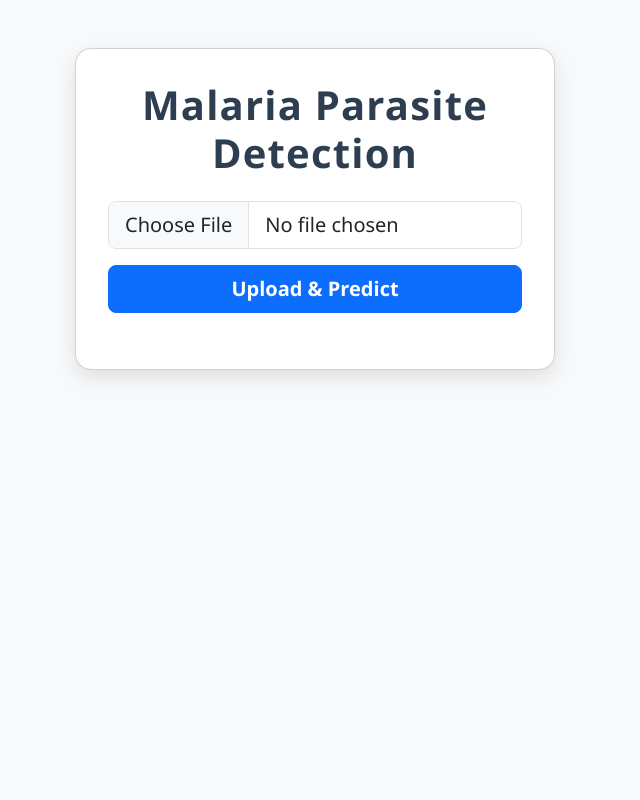
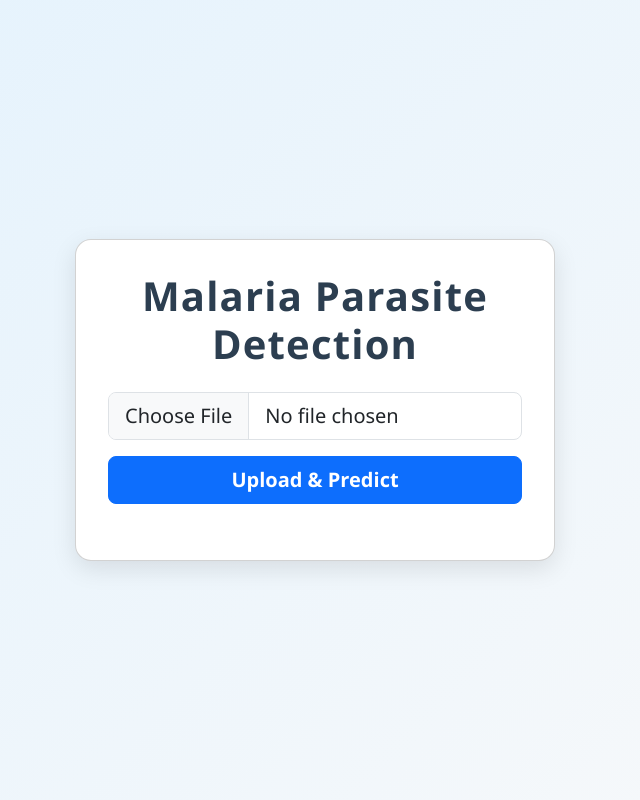
Before and after one commit to AFB-M/Malaria-Detection, a Flask app: page / in a window 1280 px wide. Shown: the whole page, without its empty margins (325-965 px from the left). Run offline with Flask 3, Linux system fonts and the light colour scheme.

Commit message:
Update index.html

```diff
--- a/templates/index.html
+++ b/templates/index.html
@@ -8,36 +8,53 @@
   <link href="https://cdn.jsdelivr.net/npm/bootstrap@5.3.0/dist/css/bootstrap.min.css" rel="stylesheet" />
   <style>
     body {
-      background: #f8f9fa;
+      background: linear-gradient(135deg, #e3f2fd, #f8f9fa);
       font-family: 'Segoe UI', Tahoma, Geneva, Verdana, sans-serif;
+      margin: 0;
+      padding: 0;
+      min-height: 100vh;
+      display: flex;
+      align-items: center;
+      justify-content: center;
     }
+
     .card {
       border-radius: 1rem;
-      box-shadow: 0 8px 20px rgba(0,0,0,0.1);
+      box-shadow: 0 8px 24px rgba(0, 0, 0, 0.1);
       padding: 2rem;
       background: white;
+      width: 100%;
+      max-width: 480px;
     }
+
     h1 {
       font-weight: 700;
       color: #2c3e50;
       letter-spacing: 1.2px;
     }
+
     .btn-primary {
       font-weight: 600;
       transition: background-color 0.3s ease;
     }
+
     .btn-primary:hover {
       background-color: #265a8f;
     }
+
     .alert {
       border-radius: 0.75rem;
       font-size: 1.1rem;
     }
+
+    .note {
+      font-size: 0.9rem;
+      color: #6c757d;
+    }
   </style>
 </head>
 <body>
-  <div class="container py-5 d-flex justify-content-center">
-    <div class="card" style="max-width: 480px; width: 100%;">
+  <div class="card">
     <h1 class="mb-4 text-center">Malaria Parasite Detection</h1>
 
     <!-- Upload form -->
@@ -73,12 +90,11 @@
         </div>
       {% endif %}
 
-        <p class="text-center fst-italic small mt-3 mb-0">
+      <p class="text-center fst-italic note mt-3 mb-0">
         <strong>Note:</strong> This result is from an AI model for preliminary screening.<br/>
         Please consult a healthcare professional for diagnosis and treatment.
       </p>
     {% endif %}
   </div>
-  </div>
 </body>
 </html>
```
Lines whose indentation alone changed are shown as unchanged.
